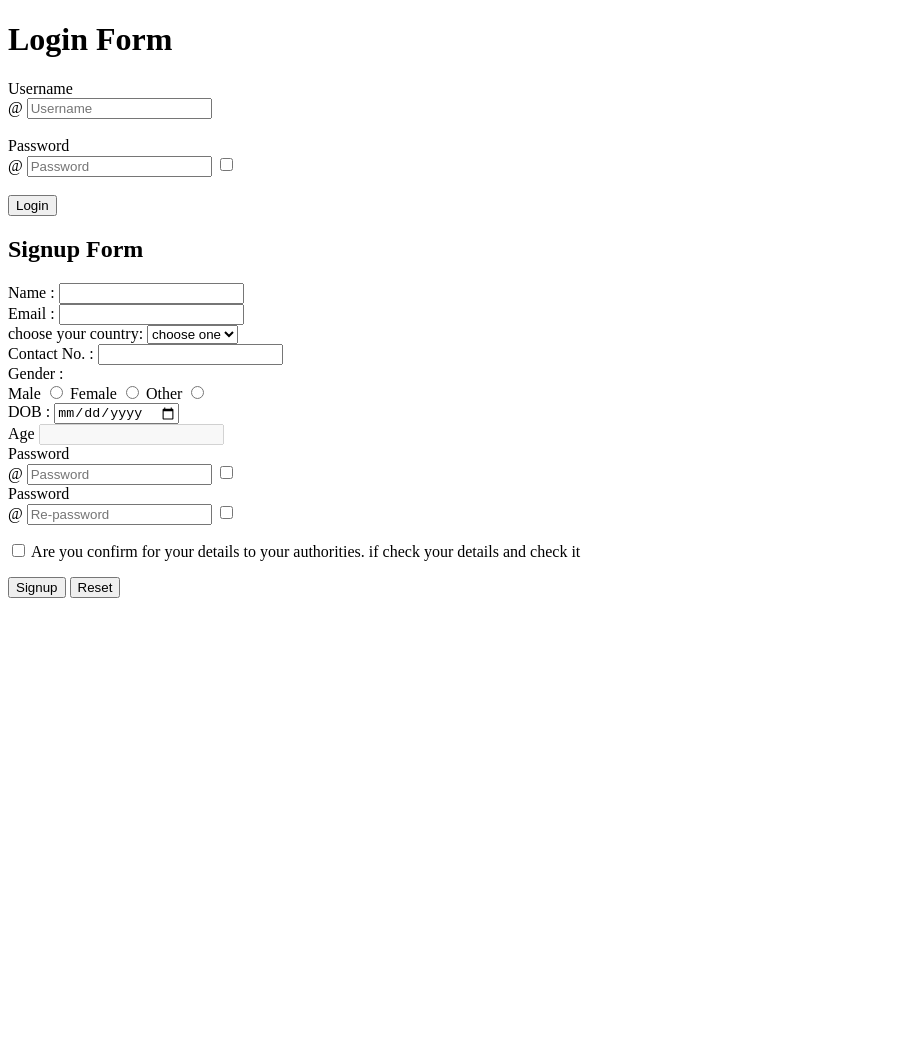
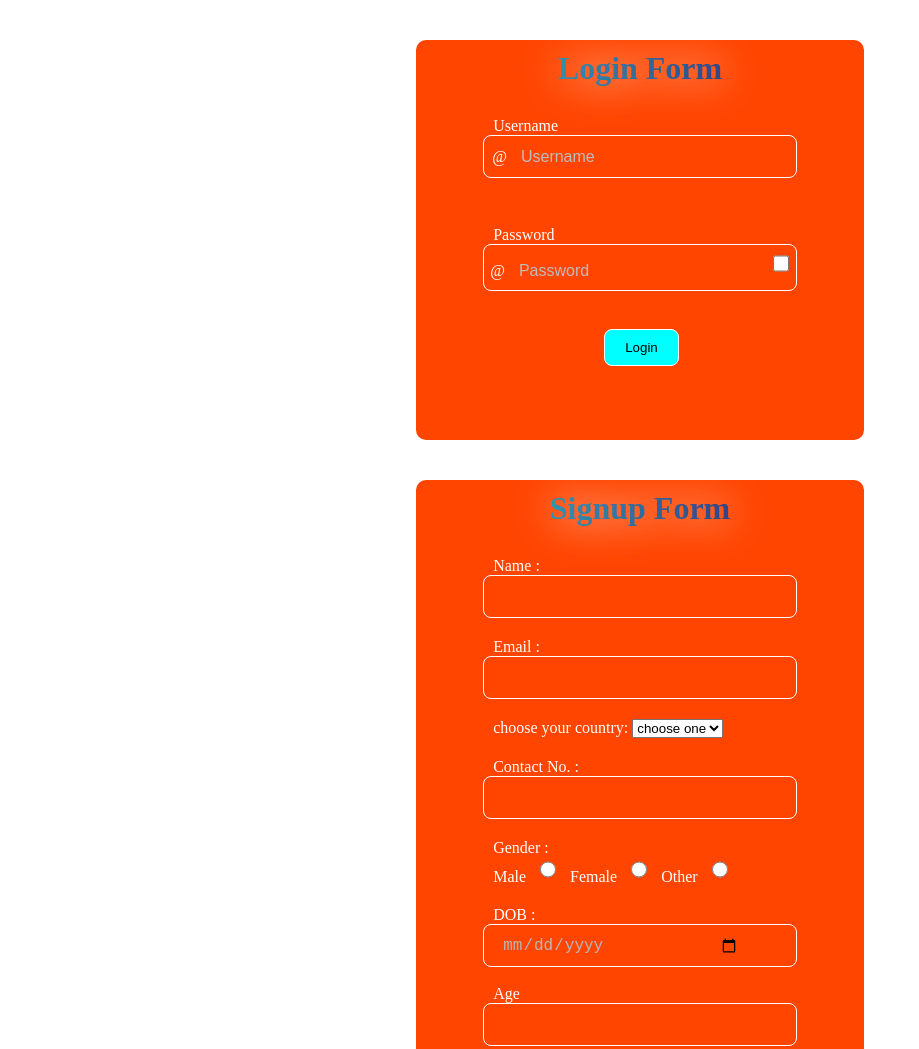
Before and after one commit to Rohit3920/login-signup-form-website-Event, a plain HTML site: page index.html in a window 1280 px wide. Shown: the top 1049 px of the page, without its empty margins (0-919 px from the left). Before the commit the page ends 800 px from the top, so only its background shows below. Drawn offline with Linux system fonts and the light colour scheme.

Commit message:
Style : Design both form using SCSS

```diff
--- a/index.html
+++ b/index.html
@@ -5,13 +5,15 @@
     <meta charset="UTF-8">
     <meta name="viewport" content="width=device-width, initial-scale=1.0">
     <title>form Event</title>
+
+    <link rel="stylesheet" href="style.css">
 </head>
 
 <body>
     <div class="container">
         <div class="row">
             <!---------------------------------------------------Login form------------------------------------->
-            <scetion id="loginForm">
+            <section id="loginForm">
                 <h1 class="loginHead">Login Form</h1>
                 <form class="content">
                     <div class="inputFeild">
@@ -35,7 +37,7 @@
                     <br>
                     <button type="button" id="loginBtn" onclick="loginData()">Login</button>
                 </form>
-            </scetion>
+            </section>
 
             <!---------------------------------------------------signup form------------------------------------->
             <section id="signupForm">
@@ -43,11 +45,15 @@
                 <form class="content">
                     <div class="inputFeild">
                         <label for="name">Name : </label>
+                        <div class="contentFeild">
                             <input type="text" name="name" id="Uname" required>
+                        </div>
                     </div>
                     <div class="inputFeild">
                         <label for="email">Email : </label>
+                        <div class="contentFeild">
                             <input type="email" name="email" id="email" required>
+                        </div>
                     </div>
                     <div class="inputFeild">
                         <label for="country">choose your country: </label>
@@ -62,8 +68,10 @@
                     </div>
                     <div class="inputFeild">
                         <label for="contact">Contact No. : </label>
+                        <div class="contentFeild">
                             <span id="countryCode"></span>
                             <input type="number" name="contact" id="contact" required>
+                        </div>
                     </div>
                     <div class="inputFeild">
                         <label for="gender">Gender : </label><br />
@@ -78,10 +86,15 @@
                     </div>
                     <div class="inputFeild">
                         <label for="dob">DOB : </label>
+                        <div class="contentFeild">
                             <input type="date" name="dob" id="dob" onchange="setAge()" required>
+
+                        </div>
                         <br>
                         <label for="age">Age</label>
+                        <div class="contentFeild">
                             <input type="text" name="age" id="age" disabled>
+                        </div>
                     </div>
                     <div class="inputFeild">
                         <label for="password">Password</label>
--- /dev/null
+++ b/style.scss
@@ -0,0 +1,113 @@
+* {
+    margin: 0;
+    padding: 0;
+    box-sizing: border-box;
+}
+
+.container {
+    width: 100vw;
+    // background-color: coral;
+
+    #loginForm,
+    #signupForm {
+        max-width: 35%;
+        min-height: 400px;
+        margin: 40px auto;
+        border-radius: 10px;
+        background-color: orangered;
+
+        h1 {
+            padding: 10px;
+            text-align: center;
+            font-size: 32px;
+            background: linear-gradient(to right, #30cfd0 0%, #330867 100%);
+            background-clip: text;
+            color: transparent;
+            filter: drop-shadow(0 0 20px white);
+        }
+
+        #loginBtn {
+            padding: 10px 20px;
+            margin: 10px 42%;
+            border-radius: 8px;
+            border: 1px solid white;
+            background-color: aqua;
+        }
+
+        .inputFeild {
+            margin: 20px 15% 10px;
+            // border: 1px solid black;
+            color: white;
+
+            label {
+                color: white;
+                margin-left: 10px;
+            }
+            .contentFeild {
+                border: 0.5px solid white;
+                border-radius: 8px;
+                padding: 8px;
+            }
+
+            .passFeild {
+                border: 0.5px solid white;
+                border-radius: 8px;
+                padding: 6px;
+            }
+
+            input {
+                width: 80%;
+                height: 25px;
+                background-color: transparent;
+                margin-left: 10px;
+                outline: none;
+                border: none;
+                color: rgb(184, 184, 184);
+                font-size: 16px;
+                transition: all ease 0.4s;
+
+                &::placeholder {
+                    color: rgb(189, 189, 189);
+                    transition: all ease 0.4s;
+                }
+            }
+
+            #passCheck,
+            #passCheck1,
+            #passCheck2,
+            input[type="radio"] {
+                padding-top: 4px;
+                width: 16px;
+            }
+
+
+        }
+        .checkboxInfo{
+            margin: 10px 45px;
+            color: white;
+        }
+
+        .signBtns {
+            width: fit-content;
+            margin: 20px auto;
+            padding-bottom: 30px;
+
+            button {
+                padding: 10px 20px;
+                margin: 20px 10px;
+                border-radius: 8px;
+                color: white;
+                font-weight: 700;
+                border: 1px solid white;
+                background-color: aqua;
+            }
+            #resetBtn {
+                background-color: red;
+            }
+        }
+    }
+
+    button:hover{
+        filter: drop-shadow(2px 4px 10px white);
+    }
+}
```
Also changed, not shown: style.css, 1 other file. Lines whose indentation alone changed are shown as unchanged.
